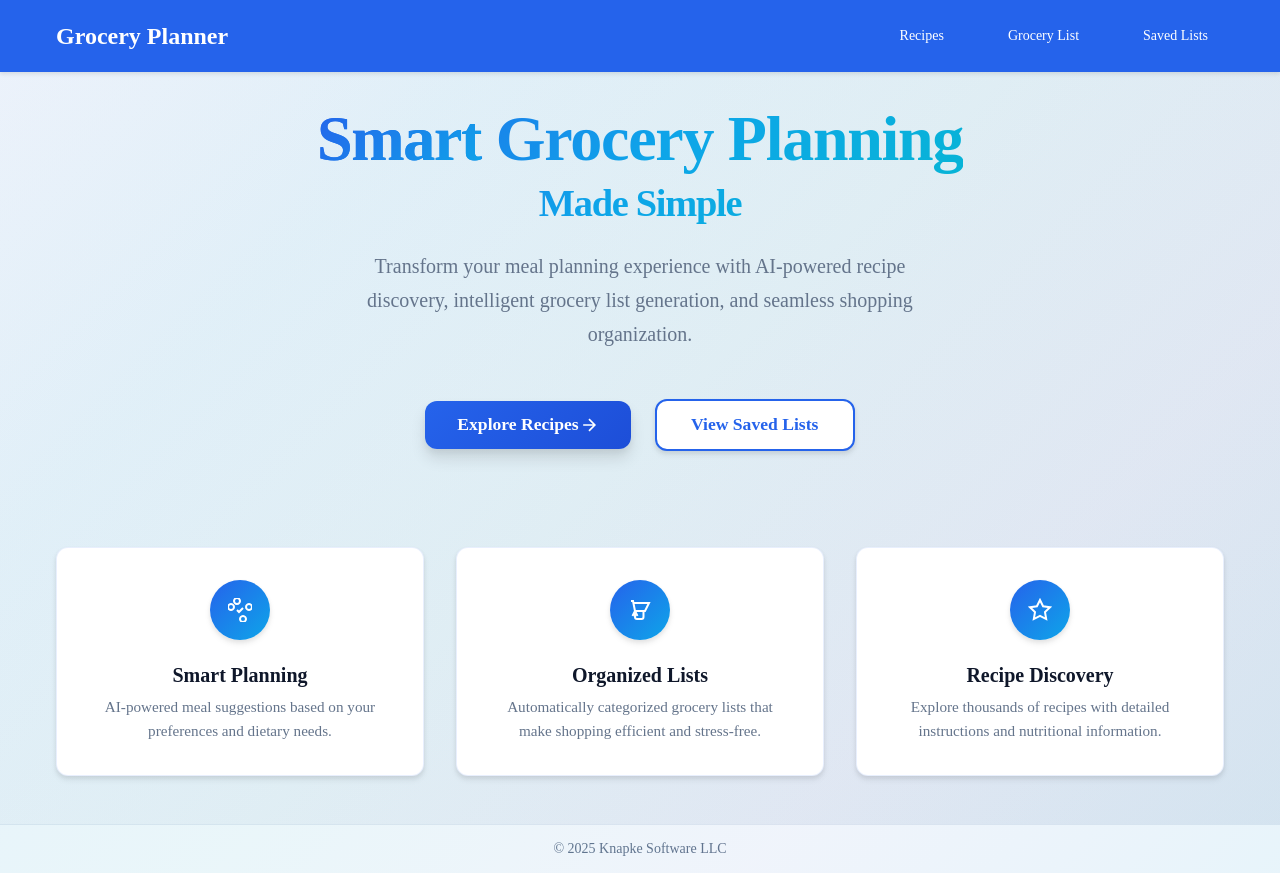
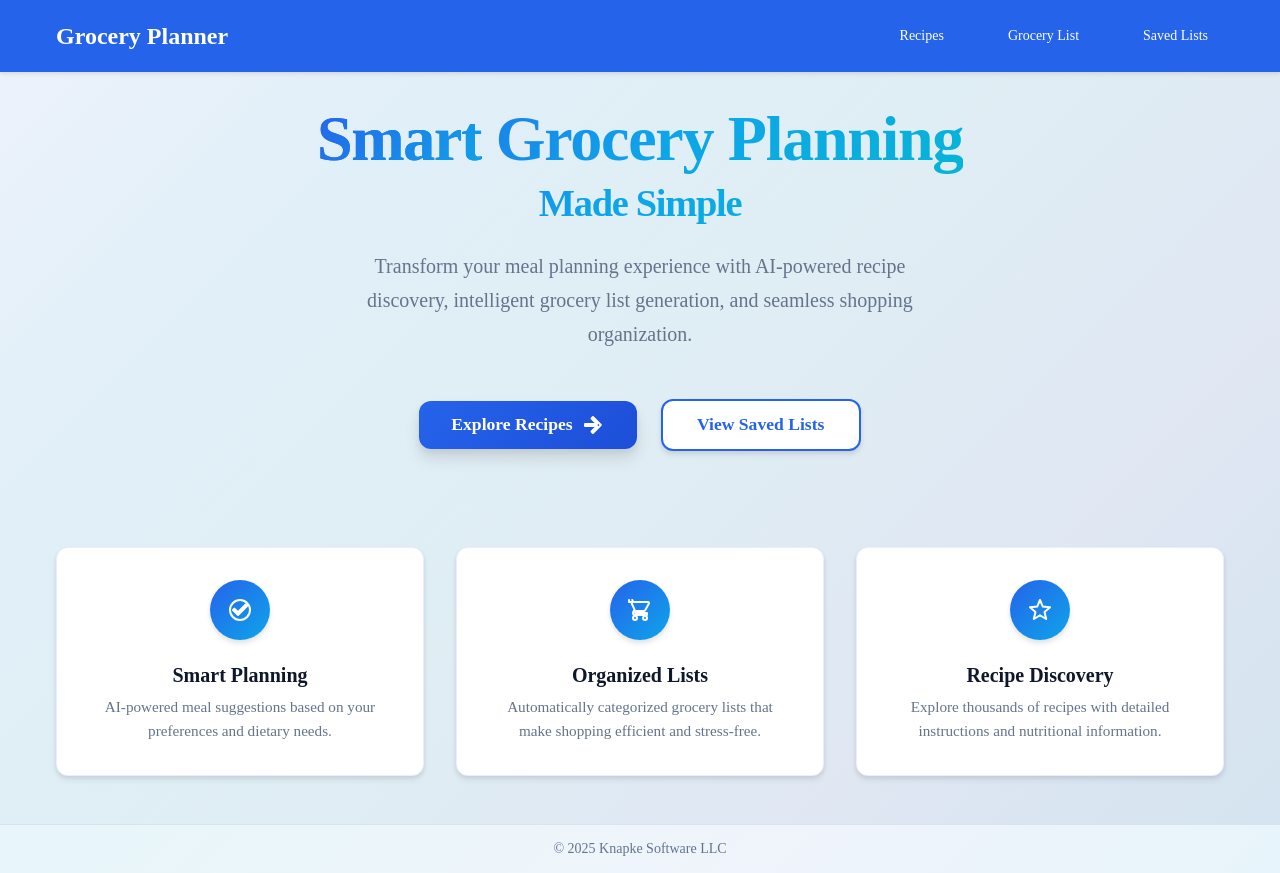
Before and after one commit to evanknapke/grocery-planner, a Vue app: page / in a window 1280 px wide. Built offline with nearby package versions, Linux system fonts and the light colour scheme.

Commit message:
Add VIcon component to ui library that loads material design icons

```diff
--- a/package.json
+++ b/package.json
@@ -18,6 +18,7 @@
     "format": "prettier --write src/"
   },
   "dependencies": {
+    "@mdi/js": "^7.4.47",
     "axios": "^1.11.0",
     "cors": "^2.8.5",
     "dotenv": "^17.2.2",
--- a/src/components/recipe/GroceryActions.vue
+++ b/src/components/recipe/GroceryActions.vue
@@ -21,12 +21,8 @@
             variant="primary"
             :disabled="!hasIngredients"
             class="grocery-button primary-button"
+            leading-icon="cartPlus"
           >
-            <svg class="button-icon" viewBox="0 0 24 24" fill="none" stroke="currentColor" stroke-width="2">
-              <circle cx="9" cy="21" r="1"/>
-              <circle cx="20" cy="21" r="1"/>
-              <path d="M1 1h4l2.68 13.39a2 2 0 0 0 2 1.61h9.72a2 2 0 0 0 2-1.61L23 6H6"/>
-            </svg>
             Add to Grocery List
           </VButton>
 
@@ -35,12 +31,8 @@
             variant="secondary"
             v-if="groceryList.length > 0"
             class="grocery-button secondary-button"
+            leading-icon="download"
           >
-            <svg class="button-icon" viewBox="0 0 24 24" fill="none" stroke="currentColor" stroke-width="2">
-              <path d="M9 11H5a2 2 0 0 0-2 2v7a2 2 0 0 0 2 2h14a2 2 0 0 0 2-2v-7a2 2 0 0 0-2-2h-4"/>
-              <polyline points="9,11 12,14 15,11"/>
-              <path d="M12 14v8"/>
-            </svg>
             View List ({{ groceryList.length }})
           </VButton>
         </div>
--- a/src/components/recipe/RecipeSource.vue
+++ b/src/components/recipe/RecipeSource.vue
@@ -20,17 +20,10 @@
           target="_blank"
           variant="primary"
           class="source-button"
+          leading-icon="link"
+          trailing-icon="openInNew"
         >
-          <svg class="button-icon" viewBox="0 0 24 24" fill="none" stroke="currentColor" stroke-width="2">
-            <path d="M10 13a5 5 0 0 0 7.54.54l3-3a5 5 0 0 0-7.07-7.07l-1.72 1.71"/>
-            <path d="M14 11a5 5 0 0 0-7.54-.54l-3 3a5 5 0 0 0 7.07 7.07l1.71-1.71"/>
-          </svg>
           Visit Original Recipe
-          <svg class="external-icon" viewBox="0 0 24 24" fill="none" stroke="currentColor" stroke-width="2">
-            <path d="M18 13v6a2 2 0 0 1-2 2H5a2 2 0 0 1-2-2V8a2 2 0 0 1 2-2h6"/>
-            <polyline points="15,3 21,3 21,9"/>
-            <line x1="10" y1="14" x2="21" y2="3"/>
-          </svg>
         </VButton>
       </div>
     </div>
--- a/src/components/ui/VButton.vue
+++ b/src/components/ui/VButton.vue
@@ -6,12 +6,15 @@
     v-bind="$attrs"
     @click="handleClick"
   >
+    <VIcon v-if="leadingIcon" :name="leadingIcon" class="v-button__leading-icon" />
     <slot />
+    <VIcon v-if="trailingIcon" :name="trailingIcon" class="v-button__trailing-icon" />
   </component>
 </template>
 
 <script setup lang="ts">
 import { computed } from 'vue'
+import VIcon from './VIcon.vue'
 
 export interface VButtonProps {
   variant?: 'primary' | 'destructive' | 'outline' | 'secondary' | 'ghost' | 'link'
@@ -19,6 +22,8 @@ export interface VButtonProps {
   class?: string
   disabled?: boolean
   to?: string | object
+  leadingIcon?: string
+  trailingIcon?: string
 }
 
 const props = withDefaults(defineProps<VButtonProps>(), {
@@ -26,6 +31,8 @@ const props = withDefaults(defineProps<VButtonProps>(), {
   size: 'default',
   disabled: false,
   to: undefined,
+  leadingIcon: undefined,
+  trailingIcon: undefined,
 })
 
 const emit = defineEmits<{
@@ -190,5 +197,14 @@ const handleClick = (event: MouseEvent) => {
     width: 2.5rem;
     padding: 0;
   }
+
+  // Icon styles
+  &__leading-icon {
+    margin-right: 0.5rem;
+  }
+
+  &__trailing-icon {
+    margin-left: 0.5rem;
+  }
 }
 </style>
--- /dev/null
+++ b/src/components/ui/VIcon.vue
@@ -0,0 +1,57 @@
+<template>
+  <svg
+    :class="iconClasses"
+    :width="size"
+    :height="size"
+    viewBox="0 0 24 24"
+    fill="none"
+    stroke="currentColor"
+    stroke-width="2"
+    stroke-linecap="round"
+    stroke-linejoin="round"
+  >
+    <path :d="iconPath" />
+  </svg>
+</template>
+
+<script setup lang="ts">
+import { computed } from 'vue'
+import * as mdiIcons from '@mdi/js'
+
+export interface VIconProps {
+  name: string
+  size?: number | string
+  color?: string
+  class?: string
+}
+
+const props = withDefaults(defineProps<VIconProps>(), {
+  size: 24,
+  color: 'currentColor',
+})
+
+const iconPath = computed(() => {
+  const iconName = `mdi${props.name.charAt(0).toUpperCase() + props.name.slice(1)}`
+  return (mdiIcons as any)[iconName] || ''
+})
+
+const iconClasses = computed(() => {
+  const baseClasses = 'v-icon'
+  const customClass = props.class || ''
+
+  return [baseClasses, customClass]
+    .filter(Boolean)
+    .join(' ')
+})
+</script>
+
+<style scoped lang="scss">
+.v-icon {
+  display: inline-block;
+  vertical-align: middle;
+  flex-shrink: 0;
+
+  // Ensure the icon inherits the current text color by default
+  color: inherit;
+}
+</style>
--- a/src/components/ui/VShortTextField.vue
+++ b/src/components/ui/VShortTextField.vue
@@ -20,11 +20,7 @@
         @keyup.enter="handleEnter"
       />
       <div v-if="hasError" class="v-short-text-field__error-icon">
-        <svg width="16" height="16" viewBox="0 0 24 24" fill="none" stroke="currentColor" stroke-width="2">
-          <circle cx="12" cy="12" r="10"/>
-          <line x1="15" y1="9" x2="9" y2="15"/>
-          <line x1="9" y1="9" x2="15" y2="15"/>
-        </svg>
+        <VIcon name="alertCircle" :size="16" />
       </div>
     </div>
     <div v-if="errorMessage" class="v-short-text-field__error-message">
@@ -38,6 +34,7 @@
 
 <script setup lang="ts">
 import { computed, ref, useAttrs } from 'vue'
+import VIcon from './VIcon.vue'
 
 export interface VShortTextFieldProps {
   modelValue?: string
--- a/src/pages/HomePage.vue
+++ b/src/pages/HomePage.vue
@@ -17,11 +17,8 @@
       </p>
 
           <div class="home__actions">
-            <VButton to="/recipes" variant="primary" size="lg" class="home__cta home__cta--primary">
+            <VButton to="/recipes" variant="primary" size="lg" class="home__cta home__cta--primary" trailing-icon="arrowRight">
               <span>Explore Recipes</span>
-              <svg class="home__cta-icon" width="20" height="20" viewBox="0 0 24 24" fill="none" stroke="currentColor" stroke-width="2">
-                <path d="M5 12h14M12 5l7 7-7 7"/>
-              </svg>
             </VButton>
 
             <VButton to="/saved-lists" variant="outline" size="lg" class="home__cta home__cta--secondary">
@@ -34,13 +31,7 @@
         <div class="home__features">
           <div class="home__feature-card">
             <div class="home__feature-icon">
-              <svg width="24" height="24" viewBox="0 0 24 24" fill="none" stroke="currentColor" stroke-width="2">
-                <path d="M9 12l2 2 4-4"/>
-                <path d="M21 12c-1 0-3-1-3-3s2-3 3-3 3 1 3 3-2 3-3 3"/>
-                <path d="M3 12c1 0 3-1 3-3s-2-3-3-3-3 1-3 3 2 3 3 3"/>
-                <path d="M12 3c0 1-1 3-3 3s-3-2-3-3 1-3 3-3 3 2 3 3"/>
-                <path d="M12 21c0-1 1-3 3-3s3 2 3 3-1 3-3 3-3-2-3-3"/>
-              </svg>
+              <VIcon name="checkCircle" :size="24" />
             </div>
             <h3 class="home__feature-title">Smart Planning</h3>
             <p class="home__feature-description">AI-powered meal suggestions based on your preferences and dietary needs.</p>
@@ -48,9 +39,7 @@
 
           <div class="home__feature-card">
             <div class="home__feature-icon">
-              <svg width="24" height="24" viewBox="0 0 24 24" fill="none" stroke="currentColor" stroke-width="2">
-                <path d="M3 3h2l.4 2M7 13h10l4-8H5.4m0 0L7 13m0 0l-2.5 5M7 13l2.5 5m6-5v6a2 2 0 01-2 2H9a2 2 0 01-2-2v-6"/>
-              </svg>
+              <VIcon name="cart" :size="24" />
             </div>
             <h3 class="home__feature-title">Organized Lists</h3>
             <p class="home__feature-description">Automatically categorized grocery lists that make shopping efficient and stress-free.</p>
@@ -58,9 +47,7 @@
 
           <div class="home__feature-card">
             <div class="home__feature-icon">
-              <svg width="24" height="24" viewBox="0 0 24 24" fill="none" stroke="currentColor" stroke-width="2">
-                <path d="M12 2l3.09 6.26L22 9.27l-5 4.87 1.18 6.88L12 17.77l-6.18 3.25L7 14.14 2 9.27l6.91-1.01L12 2z"/>
-              </svg>
+              <VIcon name="star" :size="24" />
             </div>
             <h3 class="home__feature-title">Recipe Discovery</h3>
             <p class="home__feature-description">Explore thousands of recipes with detailed instructions and nutritional information.</p>
@@ -73,6 +60,7 @@
 
 <script setup lang="ts">
 import VButton from '@/components/ui/VButton.vue'
+import VIcon from '@/components/ui/VIcon.vue'
 </script>
 
 <style scoped lang="scss">
--- a/src/pages/RecipeDetails.vue
+++ b/src/pages/RecipeDetails.vue
@@ -24,10 +24,7 @@
     <div v-else-if="recipe" class="recipe-content">
       <!-- Navigation Header -->
       <div class="recipe-navigation">
-        <VButton @click="goBack" variant="ghost" class="back-button">
-          <svg class="back-icon" viewBox="0 0 24 24" fill="none" stroke="currentColor" stroke-width="2">
-            <path d="M19 12H5M12 19l-7-7 7-7"/>
-          </svg>
+        <VButton @click="goBack" variant="ghost" class="back-button" leading-icon="arrowLeft">
           Back to Search
         </VButton>
       </div>
--- a/src/pages/SavedLists.vue
+++ b/src/pages/SavedLists.vue
@@ -77,12 +77,8 @@
               @click="loadList(list.id)"
               variant="primary"
               class="load-button"
+              leading-icon="download"
             >
-              <svg class="button-icon" viewBox="0 0 24 24" fill="none" stroke="currentColor" stroke-width="2">
-                <path d="M21 15v4a2 2 0 0 1-2 2H5a2 2 0 0 1-2-2v-4"/>
-                <polyline points="7,10 12,15 17,10"/>
-                <line x1="12" y1="15" x2="12" y2="3"/>
-              </svg>
               Load List
             </VButton>
           </div>
```
Also changed, not shown: 2 other files (tests, documents, lock files or other folders).
